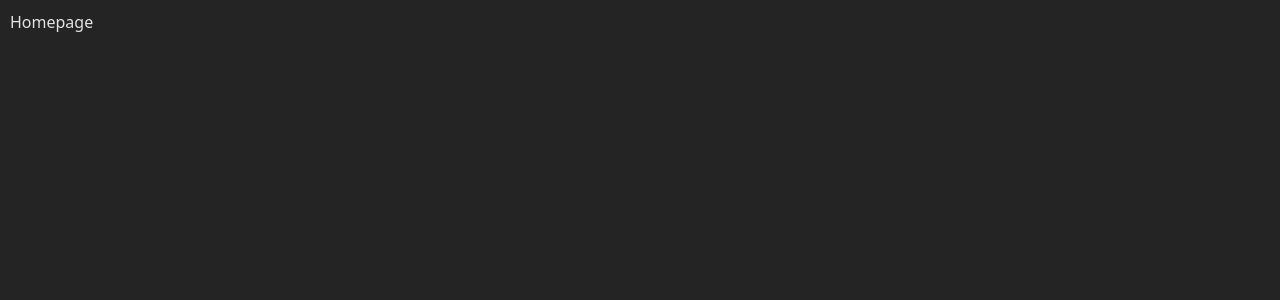
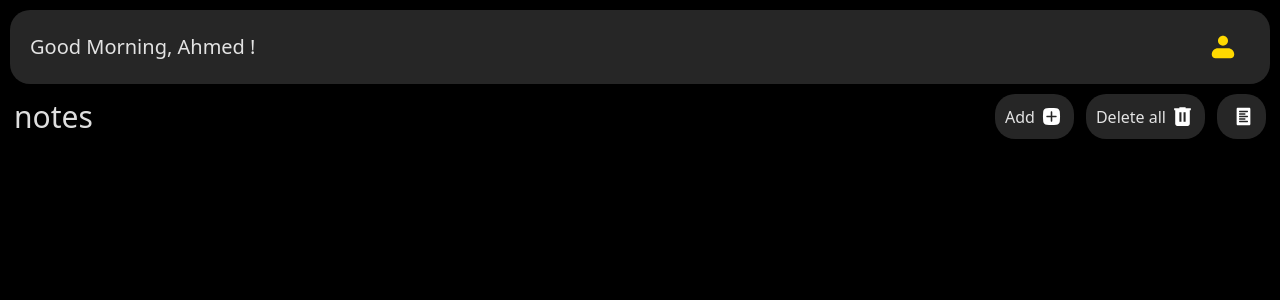
Before and after one commit to lo-ucif/note_web, a React app in the folder frontend/: page / in a window 1280 px wide. Shown: the top 300 px of the page. Built offline with nearby package versions, Linux system fonts and the light colour scheme; the HTML template or start-up script is replaced by a standard one.

Commit message:
change06

```diff
--- a/frontend/src/assets/Addicon.tsx
+++ b/frontend/src/assets/Addicon.tsx
@@ -2,8 +2,8 @@ export default function Addicon() {
   return (
     <svg
       xmlns="http://www.w3.org/2000/svg"
-      width="30"
-      height="30"
+      width="25"
+      height="25"
       viewBox="0 0 30 30"
       fill="none"
     >
--- a/frontend/src/assets/Allnoteicon.tsx
+++ b/frontend/src/assets/Allnoteicon.tsx
@@ -2,8 +2,8 @@ export default function Allnoteicon() {
   return (
     <svg
       xmlns="http://www.w3.org/2000/svg"
-      width="30"
-      height="30"
+      width="25"
+      height="25"
       viewBox="0 0 30 30"
       fill="none"
     >
--- a/frontend/src/assets/Deleticon.tsx
+++ b/frontend/src/assets/Deleticon.tsx
@@ -2,8 +2,8 @@ export default function Deleticon() {
   return (
     <svg
       xmlns="http://www.w3.org/2000/svg"
-      width="30"
-      height="30"
+      width="25"
+      height="25"
       viewBox="0 0 30 30"
       fill="none"
     >
--- a/frontend/src/assets/Personicon.tsx
+++ b/frontend/src/assets/Personicon.tsx
@@ -2,8 +2,8 @@ export default function Personicon() {
   return (
     <svg
       xmlns="http://www.w3.org/2000/svg"
-      width="20"
-      height="20"
+      width="30"
+      height="30"
       viewBox="0 0 20 20"
       fill="none"
     >
--- a/frontend/src/assets/Savedicon.tsx
+++ b/frontend/src/assets/Savedicon.tsx
@@ -2,8 +2,8 @@ export default function Savedicon() {
   return (
     <svg
       xmlns="http://www.w3.org/2000/svg"
-      width="30"
-      height="30"
+      width="25"
+      height="25"
       viewBox="0 0 30 30"
       fill="none"
     >
--- a/frontend/src/assets/Searchicon.tsx
+++ b/frontend/src/assets/Searchicon.tsx
@@ -2,8 +2,8 @@ export default function Searchicon() {
   return (
     <svg
       xmlns="http://www.w3.org/2000/svg"
-      width="30"
-      height="30"
+      width="25"
+      height="25"
       viewBox="0 0 30 30"
       fill="none"
     >
--- /dev/null
+++ b/frontend/src/components/Command.tsx
@@ -0,0 +1,16 @@
+import Option from "./Option";
+import icon01 from "../assets/Addicon";
+import icon02 from "../assets/Deleticon";
+import icon03 from "../assets/Allnoteicon";
+export default function Command() {
+  return (
+    <div className="flex flex-row items-center justify-between px-1">
+      <div className="text-3xl">notes</div>
+      <div className="flex flex-row gap-3">
+        <Option Icon={icon01} title="Add" />
+        <Option Icon={icon02} title="Delete all" />
+        <Option Icon={icon03} title="" />
+      </div>
+    </div>
+  );
+}
--- /dev/null
+++ b/frontend/src/components/Option.tsx
@@ -0,0 +1,17 @@
+import React from "react";
+import "../style/style.css";
+type info = {
+  title: string;
+  Icon: React.FC<React.SVGProps<SVGSVGElement>>;
+};
+
+export default function Option({ Icon, title }: info) {
+  return (
+    <div className="flex py-2.5 px-2.5 flex-row justify-between items-center w-full basecolor h-fit gap-1">
+      <div className="flex flex-row whitespace-nowrap">{title}</div>
+      <div className="flex gap-5 items-center justify-center rounded-full">
+        <Icon />
+      </div>
+    </div>
+  );
+}
--- a/frontend/src/components/Textandlogo.tsx
+++ b/frontend/src/components/Textandlogo.tsx
@@ -1,27 +1,17 @@
 import React from "react";
+import "../style/style.css";
 type info = {
   title: string;
-  icon: React.FC<React.SVGProps<SVGSVGElement>>;
+  Icon: React.FC<React.SVGProps<SVGSVGElement>>;
 };
-export default function Textandlogo() {
+export default function Textandlogo({ Icon, title }: info) {
   return (
-    <div>
-      <div className="flex py-0.5 px-5 flex-row justify-between w-full basecolor h-fit">
-        <div className="flex items-center">Search</div>
-        <div className="flex gap-5 items-center justify-center p-2.5 rounded-full">
-          <svg
-            xmlns="http://www.w3.org/2000/svg"
-            width="30"
-            height="30"
-            viewBox="0 0 30 30"
-            fill="none"
-          >
-            <path
-              d="M12.5 2.5C10.9357 2.50084 9.39346 2.86864 7.99715 3.57386C6.60084 4.27908 5.38945 5.30203 4.46034 6.56051C3.53123 7.81899 2.91032 9.27788 2.64751 10.8199C2.3847 12.362 2.48732 13.9442 2.94713 15.4394C3.40694 16.9346 4.2111 18.301 5.29499 19.429C6.37888 20.5569 7.71226 21.4148 9.18797 21.9337C10.6637 22.4526 12.2405 22.6181 13.7918 22.4169C15.3431 22.2157 16.8256 21.6533 18.12 20.775L24.3 26.95C24.4717 27.1342 24.6787 27.282 24.9087 27.3845C25.1387 27.4869 25.387 27.542 25.6387 27.5465C25.8905 27.5509 26.1406 27.5046 26.374 27.4103C26.6075 27.316 26.8196 27.1756 26.9976 26.9976C27.1757 26.8195 27.316 26.6075 27.4103 26.374C27.5046 26.1405 27.5509 25.8905 27.5465 25.6387C27.5421 25.3869 27.487 25.1387 27.3845 24.9087C27.282 24.6787 27.1342 24.4717 26.95 24.3L20.775 18.12C21.7966 16.6165 22.3891 14.8629 22.4886 13.0478C22.5882 11.2328 22.1912 9.42494 21.3402 7.81865C20.4893 6.21237 19.2166 4.86841 17.659 3.93129C16.1014 2.99417 14.3178 2.49934 12.5 2.5ZM6.25003 12.5C6.25003 10.8424 6.90851 9.25269 8.08061 8.08058C9.25271 6.90848 10.8424 6.25 12.5 6.25C14.1576 6.25 15.7473 6.90848 16.9194 8.08058C18.0915 9.25269 18.75 10.8424 18.75 12.5C18.75 14.1576 18.0915 15.7473 16.9194 16.9194C15.7473 18.0915 14.1576 18.75 12.5 18.75C10.8424 18.75 9.25271 18.0915 8.08061 16.9194C6.90851 15.7473 6.25003 14.1576 6.25003 12.5Z"
-              fill="white"
-            />
-          </svg>
-        </div>
+    <div className="flex py-2.5 px-5 flex-row justify-between items-center w-full basecolor h-fit">
+      <div className="flex flex-row whitespace-nowrap text-xl">
+        {title}
+      </div>
+      <div className="flex gap-5 items-center justify-center p-3 rounded-full">
+        <Icon />
       </div>
     </div>
   );
--- a/frontend/src/index.css
+++ b/frontend/src/index.css
@@ -6,7 +6,7 @@
 
   color-scheme: light dark;
   color: rgba(255, 255, 255, 0.87);
-  background-color: #242424;
+  background-color: #000000;
 
   font-synthesis: none;
   text-rendering: optimizeLegibility;
@@ -15,8 +15,8 @@
 }
 
 body {
-  margin: 0;
   display: flex;
+  flex-direction: column;
   width: 100%;
   min-height: 100vh;
   padding: 10px;
--- a/frontend/src/pages/Homepage.tsx
+++ b/frontend/src/pages/Homepage.tsx
@@ -1,7 +1,11 @@
-import React from 'react'
-
+import Textandlogo from "../components/Textandlogo";
+import logo01 from "../assets/Personicon";
+import Command from "../components/Command";
 export default function Homepage() {
   return (
-    <div>Homepage</div>
-  )
+    <div className="flex w-full  flex-col gap-2.5 ">
+      <Textandlogo Icon={logo01} title="Good Morning, Ahmed !" />
+      <Command />
+    </div>
+  );
 }
--- /dev/null
+++ b/frontend/src/style/style.css
@@ -0,0 +1,33 @@
+.color {
+border-radius: 20px;
+background: rgba(255, 255, 255, 0.15);
+backdrop-filter: blur(10px);
+}
+.basecolor {
+  border-radius: 20px;
+  background: rgba(255, 255, 255, 0.15);
+  backdrop-filter: blur(10px);
+}
+
+
+/* width */
+.scroll-custom::-webkit-scrollbar {
+  width: 4px;
+}
+
+/* Track */
+.scroll-custom::-webkit-scrollbar-track {
+  box-shadow: inset 0 0 5px grey;
+  border-radius: 10px;
+}
+
+/* Handle */
+.scroll-custom::-webkit-scrollbar-thumb {
+  background: #FFD900;
+  border-radius: 10px;
+}
+
+/* Handle on hover */
+.scroll-custom::-webkit-scrollbar-thumb:hover {
+  background: #dcdcdc;
+}
```
